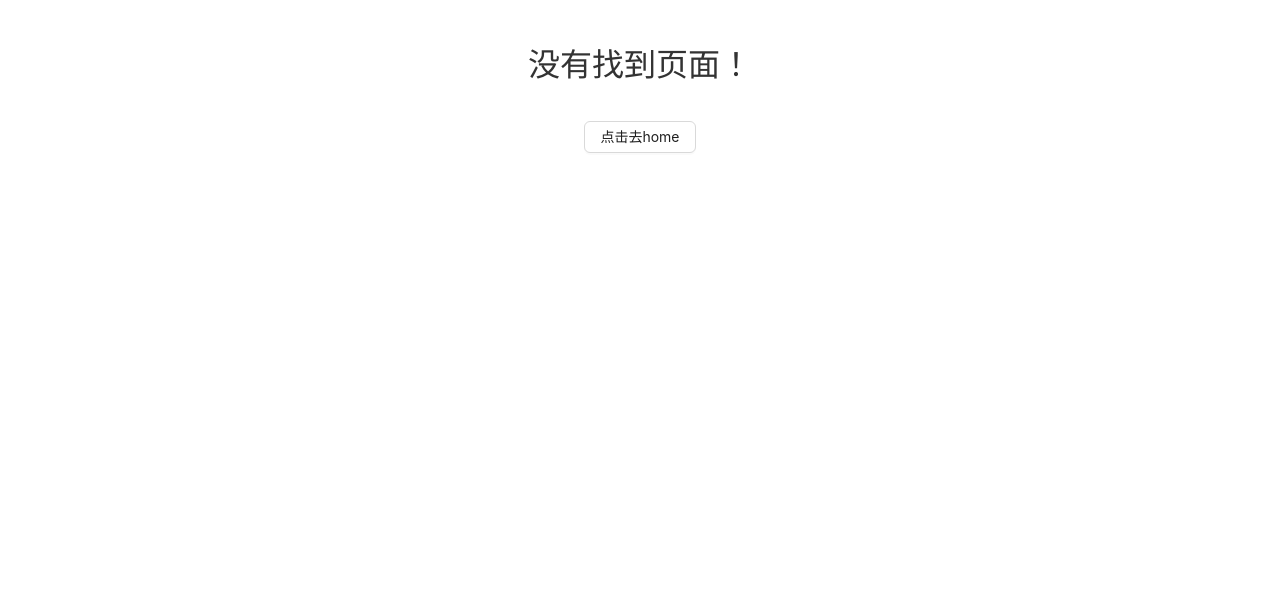
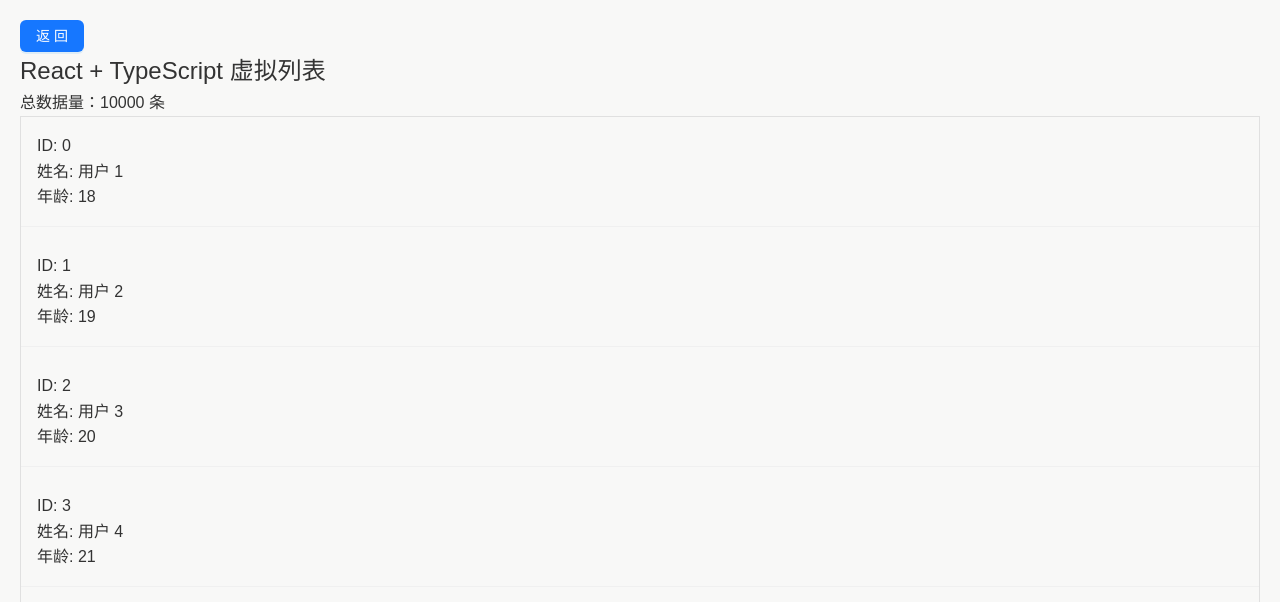
Before and after one commit to bwu-suai/react-ts-webpack, a React app: page /listpage in a window 1280 px wide. Shown: the top 602 px of the page. Built offline with nearby package versions, Linux system fonts and the light colour scheme.

Commit message:
添加无限滚动列表

```diff
--- /dev/null
+++ b/src/components/virtualList.tsx
@@ -0,0 +1,83 @@
+import React, { useRef, useState, useEffect, useCallback } from "react";
+
+// 重新定义：让 VirtualListItem 继承 T 的所有属性，同时确保有 id（作为唯一标识）
+// 注意：T 必须包含 id 字段（通过 extends 约束）
+// interface VirtualListItem<T extends { id: string | number }> extends T {}
+
+// 组件 props 类型（简化，直接使用 T 作为数据类型，因为 T 已包含 id）
+interface VirtualListProps<T extends { id: string | number }> {
+  data: T[]; // 数据数组（T 必须包含 id）
+  itemHeight: number;
+  containerHeight: number;
+  renderItem: (item: T) => React.ReactNode; // 渲染函数参数类型为 T（与数据一致）
+}
+
+/**
+ * React + TypeScript 虚拟列表组件（修正类型后）
+ */
+const VirtualList = <T extends { id: string | number }>({
+  data,
+  itemHeight,
+  containerHeight,
+  renderItem,
+}: VirtualListProps<T>) => {
+  const containerRef = useRef<HTMLDivElement>(null);
+  const [scrollTop, setScrollTop] = useState<number>(0);
+
+  // 计算可视区域项（逻辑不变，类型已修正）
+  const getVisibleItems = useCallback(() => {
+    const visibleCount = Math.ceil(containerHeight / itemHeight);
+    const startIndex = Math.max(0, Math.floor(scrollTop / itemHeight));
+    const buffer = 5;
+    const endIndex = Math.min(data.length, startIndex + visibleCount + buffer);
+
+    const visibleItems = data.slice(startIndex, endIndex);
+    const offsetTop = startIndex * itemHeight;
+
+    return { visibleItems, offsetTop };
+  }, [scrollTop, containerHeight, itemHeight, data.length]);
+
+  // 滚动事件监听（逻辑不变）
+  useEffect(() => {
+    const container = containerRef.current;
+    if (!container) return;
+
+    const handleScroll = (e: any) => {
+      setScrollTop(e.currentTarget.scrollTop);
+    };
+
+    container.addEventListener("scroll", handleScroll);
+    return () => container.removeEventListener("scroll", handleScroll);
+  }, []);
+
+  const { visibleItems, offsetTop } = getVisibleItems();
+
+  return (
+    <div
+      ref={containerRef}
+      style={{
+        height: `${containerHeight}px`,
+        overflow: "auto",
+        border: "1px solid #e0e0e0",
+        position: "relative",
+      }}
+    >
+      <div style={{ height: `${data.length * itemHeight}px`, width: "100%" }}>
+        <div
+          style={{ position: "absolute", top: `${offsetTop}px`, width: "100%" }}
+        >
+          {visibleItems.map((item) => (
+            <div
+              key={item.id} // 确保 item 有 id（通过 T 的约束）
+              style={{ height: `${itemHeight}px`, boxSizing: "border-box" }}
+            >
+              {renderItem(item)} {/* 此时 item 类型为 T，与 MyItem 匹配 */}
+            </div>
+          ))}
+        </div>
+      </div>
+    </div>
+  );
+};
+
+export default VirtualList;
--- a/src/layout/RouteTransition.less
+++ b/src/layout/RouteTransition.less
@@ -2,6 +2,11 @@
   height: 100vh;
   background: rgb(248, 248, 247);
   display: flex;
+
+  .do-page-body-box {
+    font-size: 32px;
+  }
+
   .main-container-body {
     display: flex;
     flex-direction: column;
@@ -14,17 +19,26 @@
       // overflow: auto;
       overflow: hidden;
       min-height: 0;
-      & > div:not(.not-entry-animation) {
-        opacity: 0;
-        transform: translateX(20px);
+      & > div {
+        // opacity: 0;
+        // transform: translateX(20px);
         animation: fadeInUp 0.6s ease forwards;
       }
     }
 
     @keyframes fadeInUp {
-      to {
+      0% {
+        opacity: 0;
+        transform: translate(20px);
+      }
+
+      50% {
+        // transform: translateY(-10px);
+      }
+
+      100% {
         opacity: 1;
-        transform: translateX(0);
+        transform: translate(0);
       }
     }
   }
--- a/src/pages/home/index.tsx
+++ b/src/pages/home/index.tsx
@@ -1,7 +1,7 @@
-import React from "react";
+import React, { useState, useEffect } from "react";
 import { useSelector, useDispatch } from "react-redux";
 import type { RootState } from "@/stores/index";
-import { Button, Input, Form, Select } from "antd";
+import { Button, Input, Form, Select, Modal } from "antd";
 import { setTryStore } from "@/stores/tryStore";
 import { useNavigate } from "react-router";
 import styles from "./home.less";
@@ -13,6 +13,7 @@ interface FormValues {
 }
 
 export default function Home() {
+  const [isModalOpen, setIsModalOpen] = useState(false);
   const tryStore = useSelector((store: RootState) => store.tryStore);
   const dispatch = useDispatch();
 
@@ -65,7 +66,41 @@ export default function Home() {
         点击去sort页面
       </Button>
 
+      <Button
+        style={{ margin: `20px 0` }}
+        onClick={() => {
+          setIsModalOpen(true);
+        }}
+      >
+        点击打开modal
+      </Button>
+
+      <Button
+        style={{ margin: `20px 0` }}
+        onClick={() => {
+          navigate("/listpage");
+        }}
+      >
+        去listpage页面
+      </Button>
+
       <div className={styles["haaa"]}></div>
+
+      <Modal
+        title="Basic Modal"
+        closable={{ "aria-label": "Custom Close Button" }}
+        open={isModalOpen}
+        onOk={() => {
+          setIsModalOpen(false);
+        }}
+        onCancel={() => {
+          setIsModalOpen(false);
+        }}
+      >
+        <p>Some contents...</p>
+        <p>Some contents...</p>
+        <p>Some contents...</p>
+      </Modal>
     </div>
   );
 }
--- /dev/null
+++ b/src/pages/listpage/index.tsx
@@ -0,0 +1,52 @@
+import React from "react";
+import VirtualList from "@/components/virtualList";
+import { Button } from "antd";
+import { useNavigate } from "react-router-dom";
+
+interface MyItem {
+  id: number;
+  name: string;
+  age: number;
+}
+
+export default function ListPage() {
+  const navigate = useNavigate();
+
+  // 生成 10000 条测试数据（类型为 MyItem[]）
+  const generateData = (): MyItem[] => {
+    return Array.from({ length: 10000 }, (_, i) => ({
+      id: i,
+      name: `用户 ${i + 1}`,
+      age: 18 + (i % 30), // 18-47 岁
+    }));
+  };
+
+  const bigData = generateData();
+
+  // 自定义渲染每项的函数（参数类型为 MyItem，确保类型安全）
+  const renderItem = (item: MyItem) => {
+    return (
+      <div style={{ padding: "16px", borderBottom: "1px solid #f0f0f0" }}>
+        <h4>ID: {item.id}</h4>
+        <p>姓名: {item.name}</p>
+        <p>年龄: {item.age}</p>
+      </div>
+    );
+  };
+
+  return (
+    <div style={{ padding: "20px" }}>
+      <Button onClick={() => navigate(-1)} type="primary">
+        返回
+      </Button>
+      <h2>React + TypeScript 虚拟列表</h2>
+      <p>总数据量：{bigData.length} 条</p>
+      <VirtualList<MyItem>
+        data={bigData}
+        itemHeight={120} // 每项高度 120px
+        containerHeight={500} // 容器高度 500px
+        renderItem={renderItem}
+      />
+    </div>
+  );
+}
--- a/src/router/index.tsx
+++ b/src/router/index.tsx
@@ -4,6 +4,7 @@ import RootLayout from "@/layout/RouteTransition";
 
 const Home = lazy(() => import("@/pages/home"));
 const Sort = lazy(() => import("@/pages/sort"));
+const ListPage = lazy(() => import("@/pages/listpage"));
 const NotFound = lazy(() => import("@/pages/notFound"));
 
 const AppRouter: React.FC = () => {
@@ -13,6 +14,7 @@ const AppRouter: React.FC = () => {
         <Route path="/" element={<RootLayout />}>
           <Route index={true} element={<Home />}></Route>
           <Route path="/sort" element={<Sort />}></Route>
+          <Route path="/listpage" element={<ListPage />}></Route>
         </Route>
         <Route path="*" element={<NotFound />}></Route>
       </Routes>
```
